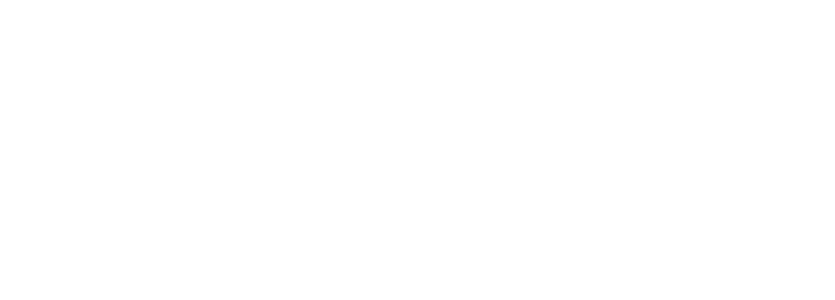
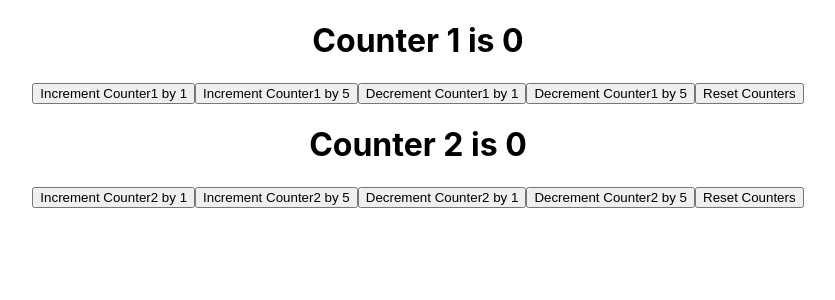
Before and after one commit to kingravi17/ReactHooks, a React (Create React App) app: page / in a window 1280 px wide. Shown: the top 300 px of the page, without its empty margins (222-1057 px from the left). Built offline with nearby package versions, Linux system fonts and the light colour scheme.

Commit message:
Use Context Hook Example last use case

```diff
--- a/src/App.js
+++ b/src/App.js
@@ -13,6 +13,7 @@ import Login from './Login';
 import { ThemeContext } from './Context/ThemeContext';
 import UseReducerHookSimple from './UseReducerHookSimple';
 import UseReducerHookReduxStyle from './UseReducerHookReduxStyle';
+import MultipleUseReducer from './MultipleUseeducer';
 
 function App() {
   const [isLoggedIn, updateLogin] = useState(false)
@@ -49,7 +50,10 @@ function App() {
 
       {/* Uncomment for useReducer Hook
       <UseReducerHookSimple/>
-      <UseReducerHookReduxStyle/> */}
+      <UseReducerHookReduxStyle/>
+
+      */}
+      <MultipleUseReducer/>
     </div>
   );
 }
--- /dev/null
+++ b/src/MultipleUseeducer.js
@@ -0,0 +1,38 @@
+import React, { useReducer } from 'react'
+const initialState = 0
+const reducer = (counter, action) => {
+    switch (action.type) {
+        case 'increment':
+            return counter + action.value
+        case 'decrement' :
+            return counter - action.value
+        case 'reset' :
+            return initialState
+        default :
+            return counter
+    }
+}
+function MultipleUseReducer() {
+    const [counter1, dispatchOne] = useReducer(reducer, initialState)
+    const [counter2, dispatchTwo] = useReducer(reducer, initialState)
+  return (
+    <>
+        <h1> Counter 1 is {counter1} </h1>
+
+        <button onClick={() => dispatchOne({type:'increment',value:1})}>Increment Counter1 by 1</button>
+        <button onClick={() => dispatchOne({type:'increment',value:5})}>Increment Counter1 by 5</button>
+        <button onClick={() => dispatchOne({type:'decrement',value:1})}>Decrement Counter1 by 1</button>
+        <button onClick={() => dispatchOne({type:'decrement',value:5})}>Decrement Counter1 by 5</button>
+        <button onClick={() => dispatchOne({type:'reset', value: 5})}>Reset Counters</button>
+        <h1> Counter 2 is {counter2} </h1>
+        <button onClick={() => dispatchTwo({type:'increment',value:1})}>Increment Counter2 by 1</button>
+        <button onClick={() => dispatchTwo({type:'increment',value:5})}>Increment Counter2 by 5</button>
+        <button onClick={() => dispatchTwo({type:'decrement',value:1})}>Decrement Counter2 by 1</button>
+        <button onClick={() => dispatchTwo({type:'decrement',value:5})}>Decrement Counter2 by 5</button>
+        <button onClick={() => dispatchTwo({type:'reset', value: 5})}>Reset Counters</button>
+
+    </>
+  )
+}
+
+export default MultipleUseReducer
--- a/src/UseReducerHookSimple.js
+++ b/src/UseReducerHookSimple.js
@@ -1,7 +1,7 @@
 import React, { useReducer } from 'react'
 const initialState = 0
 const reducer = (state, action) => {
-    switch (state, action) {
+    switch (action) {
         case 'increment':
             return state+1
         case 'decrement' :
```
